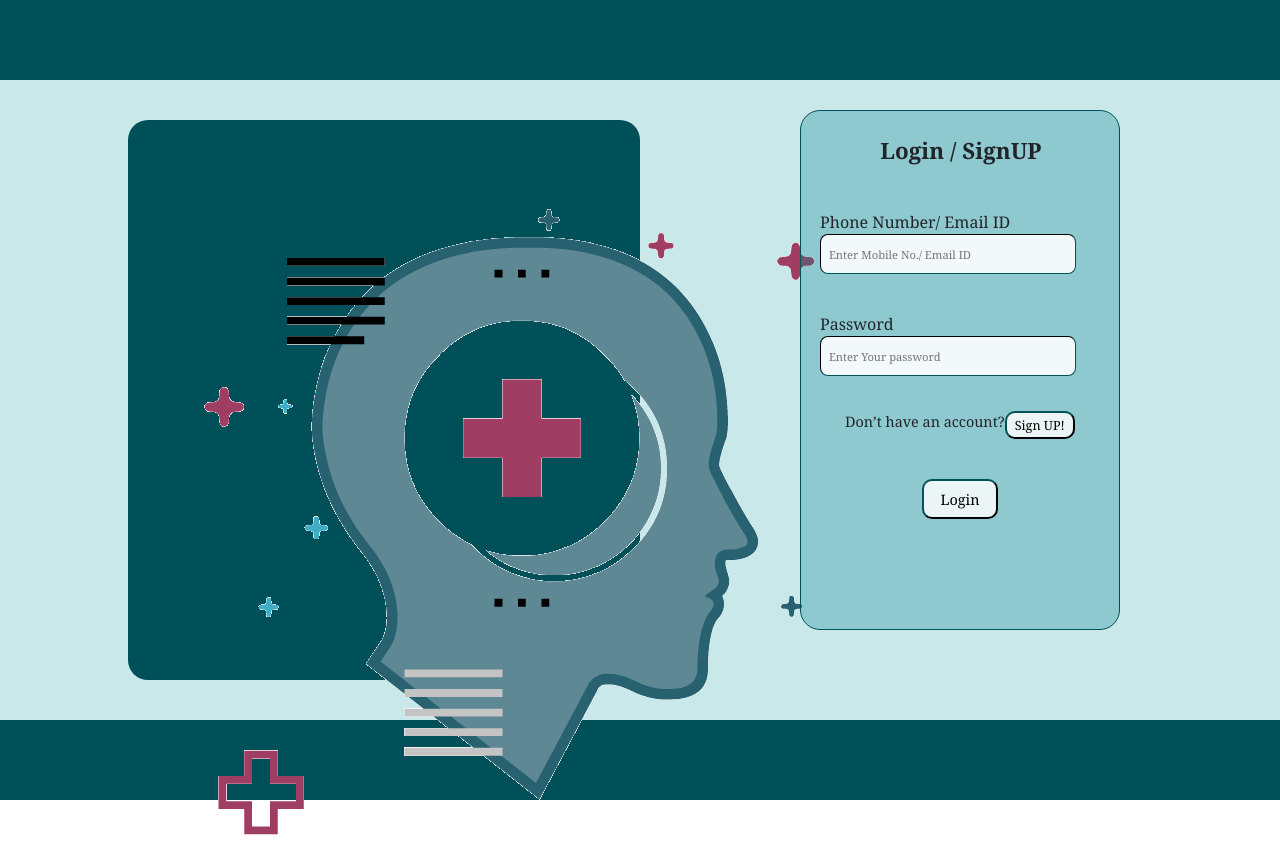
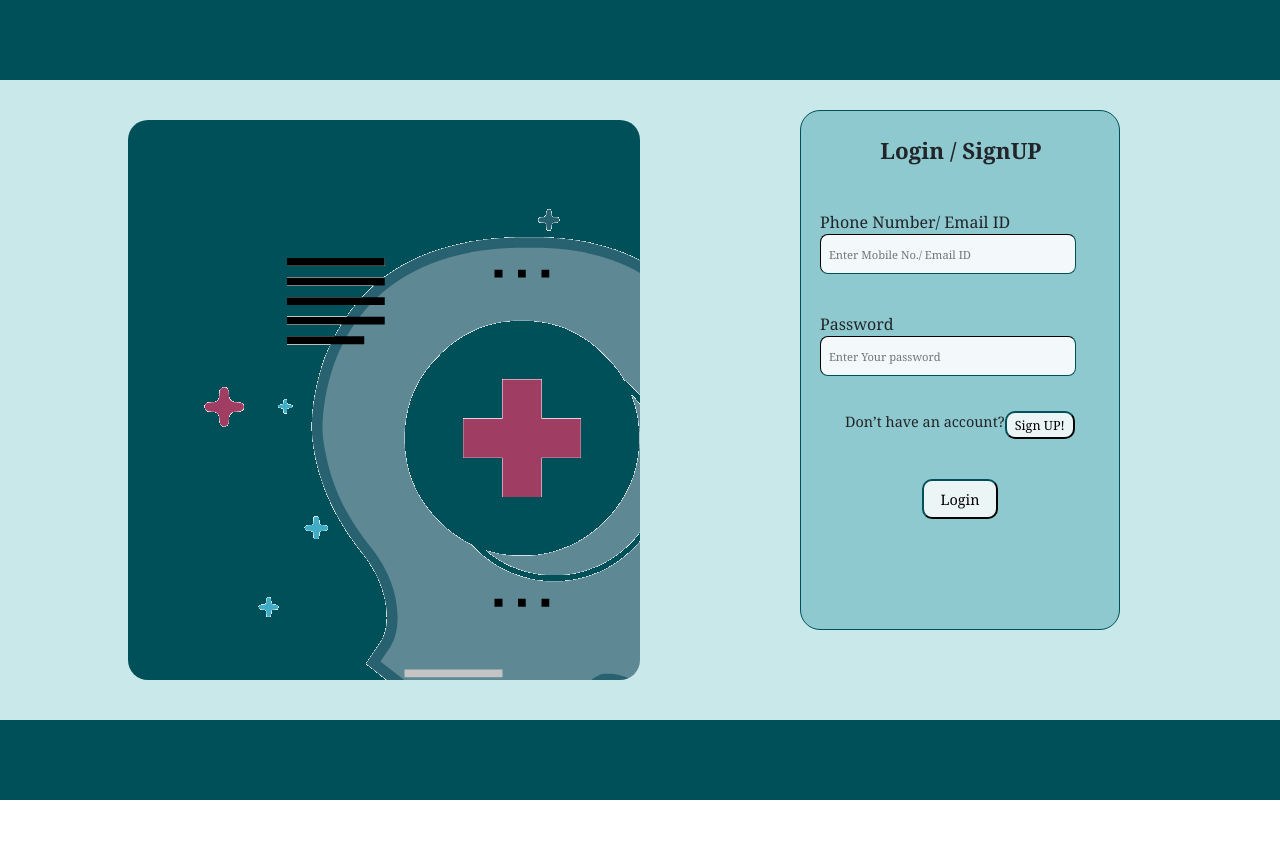
Before and after one commit to mishra-aanchal/bridginggaps-aid, an Angular app: page /signin in a window 1280 px wide. After the commit the page ends 800 px from the top, so only its background shows below. Built offline with nearby package versions, Linux system fonts and the light colour scheme.

Commit message:
updated html

```diff
--- a/src/app/signin/signin.component.html
+++ b/src/app/signin/signin.component.html
@@ -1,7 +1,7 @@
 <div class="main">
   <div class="loginsignup">
       <div class="imagerect">
-        <img src="../../assets/MentalHealth-1.gif" />
+
 
       </div>
       <div class="card">
```
